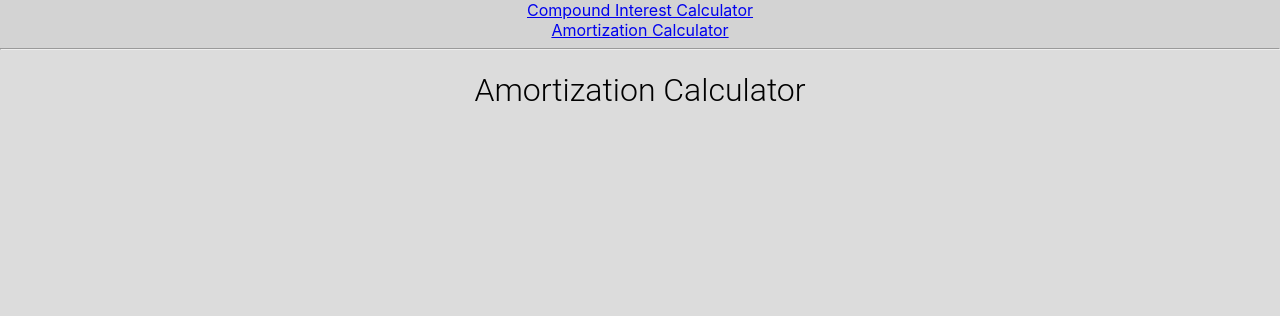
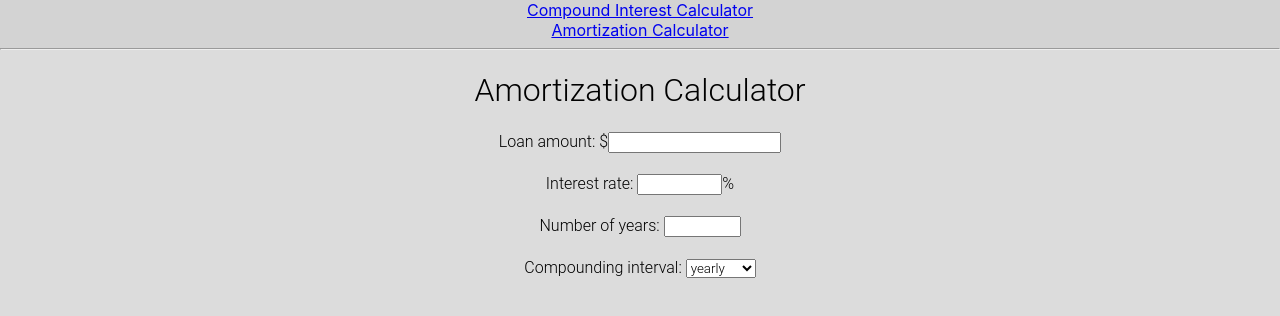
Before and after one commit to colerau/compound-interest-calc, a React (Create React App) app: page /amortization-calculator in a window 1280 px wide. Shown: the top 316 px of the page. Built offline with nearby package versions, Linux system fonts and the light colour scheme.

Commit message:
copied compound int form to amor form, began work on amor form

```diff
--- a/src/components/AmortizationForm.js
+++ b/src/components/AmortizationForm.js
@@ -2,12 +2,85 @@ import React from "react"
 import { useState } from "react"
 
 const AmortizationForm = props => {
+
+  const [loanAmount, setLoanAmount] = useState("")
+  const [interestRate, setInterestRate] = useState("")
+  const [numYears, setNumYears] = useState("")
+  const [interval, setInterval] = useState("yearly")
+
+  const numberWithCommas = x => {
+    return x.toString().replace(/\B(?=(\d{3})+(?!\d))/g, ",");
+  }
+
+  // const getFinalAmount = () => {
+  //   let finalAmount = 0
+  //   if (startingAmount && interestRate && numYears && interval) {
+  //     if (interval === "yearly") {
+  //       finalAmount = (startingAmount * (1 + (interestRate * .01))**numYears)
+  //     } else {
+  //       finalAmount = (startingAmount * (1 + ((interestRate * .01) / 12))**(12 * numYears))
+  //     }
+  //   }
+  //   return finalAmount
+  // }
+
   return (
-    <>
-      <h1 className="cool-font">
-        Amortization Calculator
-      </h1>
-    </>
+    <div>
+      <h1 className="cool-font">Amortization Calculator</h1>
+      <form>
+          <label className="cool-font">
+            Loan amount:&nbsp;$
+            <input className="cool-font" type="text" size="18" value={loanAmount} onChange={(e) => setLoanAmount(e.target.value)} />
+          </label>
+          <br />
+          <br />
+          <label className="cool-font">
+            Interest rate:&nbsp;
+            <input className="cool-font" type="text" size="6" value={interestRate} onChange={(e) => setInterestRate(e.target.value)} />
+            %
+          </label>
+          <br />
+          <br />
+          <label className="cool-font">
+            Number of years:&nbsp;
+            <input className="cool-font" type="text" size="5" value={numYears} onChange={(e) => setNumYears(e.target.value)} />
+          </label>
+          <br />
+          <br />
+          <label className="cool-font">
+            Compounding interval:&nbsp;
+            <select className="cool-font" value={interval} onChange={(e) => setInterval(e.target.value)}>
+              <option className="cool-font" value="yearly">yearly</option>
+              <option className="cool-font" value="monthly">monthly</option>
+            </select>
+          </label>
+      </form>
+
+      {/* {getFinalAmount() ?
+        <>
+        <br />
+        <br />
+
+        <div className="cool-font">
+          <h2>
+            If <strong>${numberWithCommas(startingAmount)}</strong>
+            &nbsp;were compounded <strong>{interval}</strong> at <strong>{interestRate}%</strong> for <strong>{numberWithCommas(numYears)}</strong>
+            &nbsp;{numYears === "1" ? "year" : "years"}, you would have...
+          </h2>
+        </div>
+
+        <h1 className="cool-big-font">{`$${numberWithCommas(getFinalAmount().toFixed(2))}`}</h1>
+
+        <div className="cool-font">
+          <h2>That's an increase of&nbsp;
+            <strong>${numberWithCommas((getFinalAmount() - startingAmount).toFixed(2))}</strong>
+          </h2>
+        </div>
+        </>
+        :
+        <></>
+      } */}
+    </div>
   )
 }
 
```
